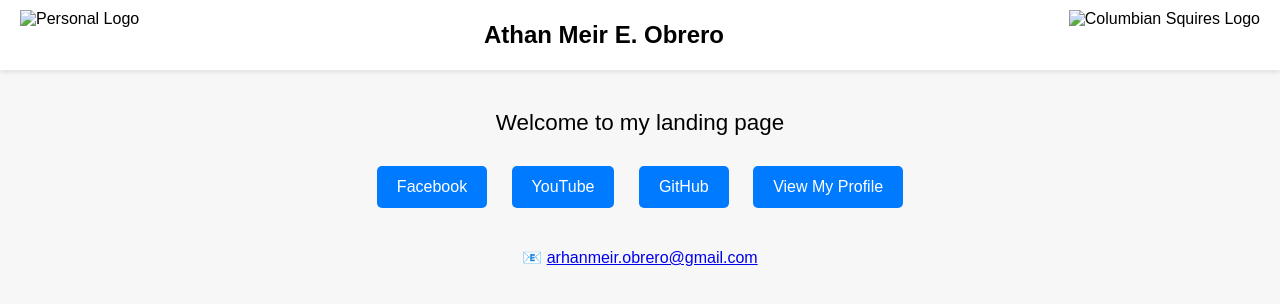
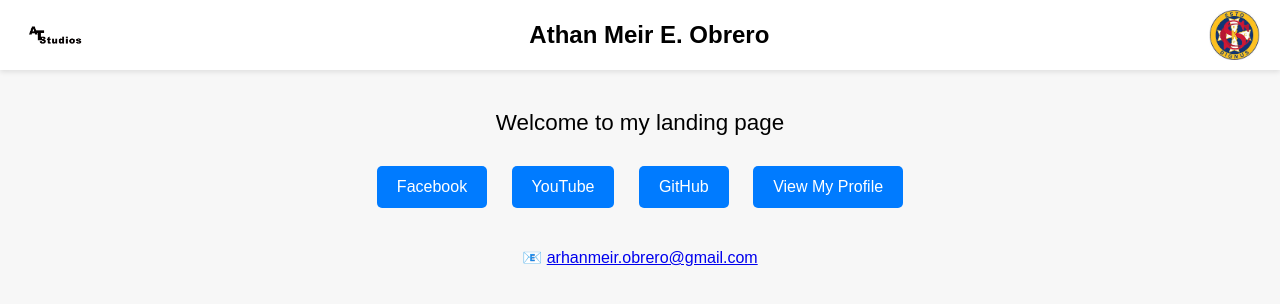
Before and after one commit to Landing749/Landing, a plain HTML site: page index.html in a window 1280 px wide. Drawn offline with Linux system fonts and the light colour scheme.

Commit message:
Update index.html

```diff
--- a/index.html
+++ b/index.html
@@ -72,9 +72,9 @@
 <body>
 
   <header>
-    <img src="your-logo.png" alt="Personal Logo" />
+    <img src="Personal Logo.png" alt="Personal Logo" />
     <h1>Athan Meir E. Obrero</h1>
-    <img src="squires-logo.png" alt="Columbian Squires Logo" />
+    <img src="Estodig.JPG" alt="Columbian Squires Logo" />
   </header>
 
   <div class="welcome">Welcome to my landing page</div>
```
